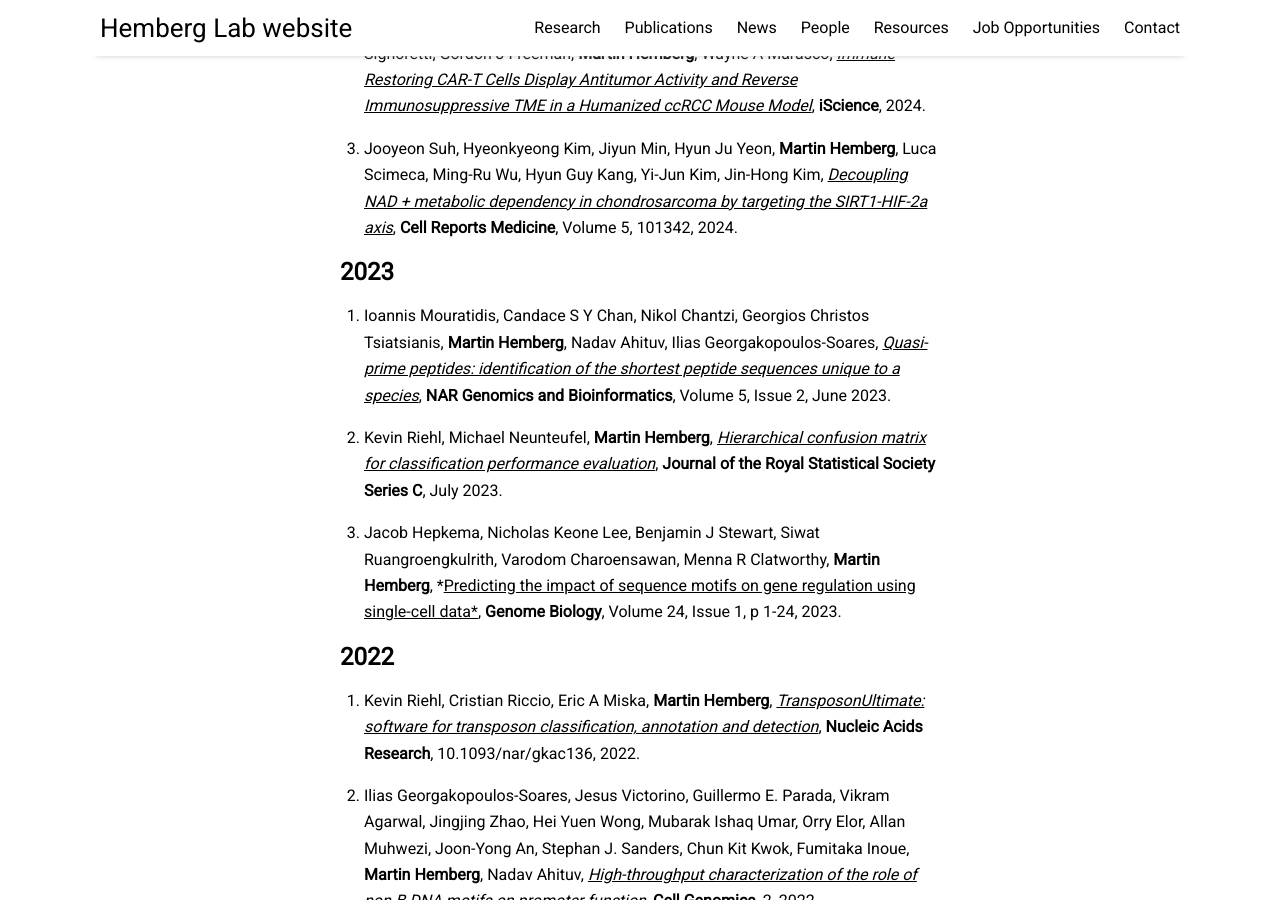
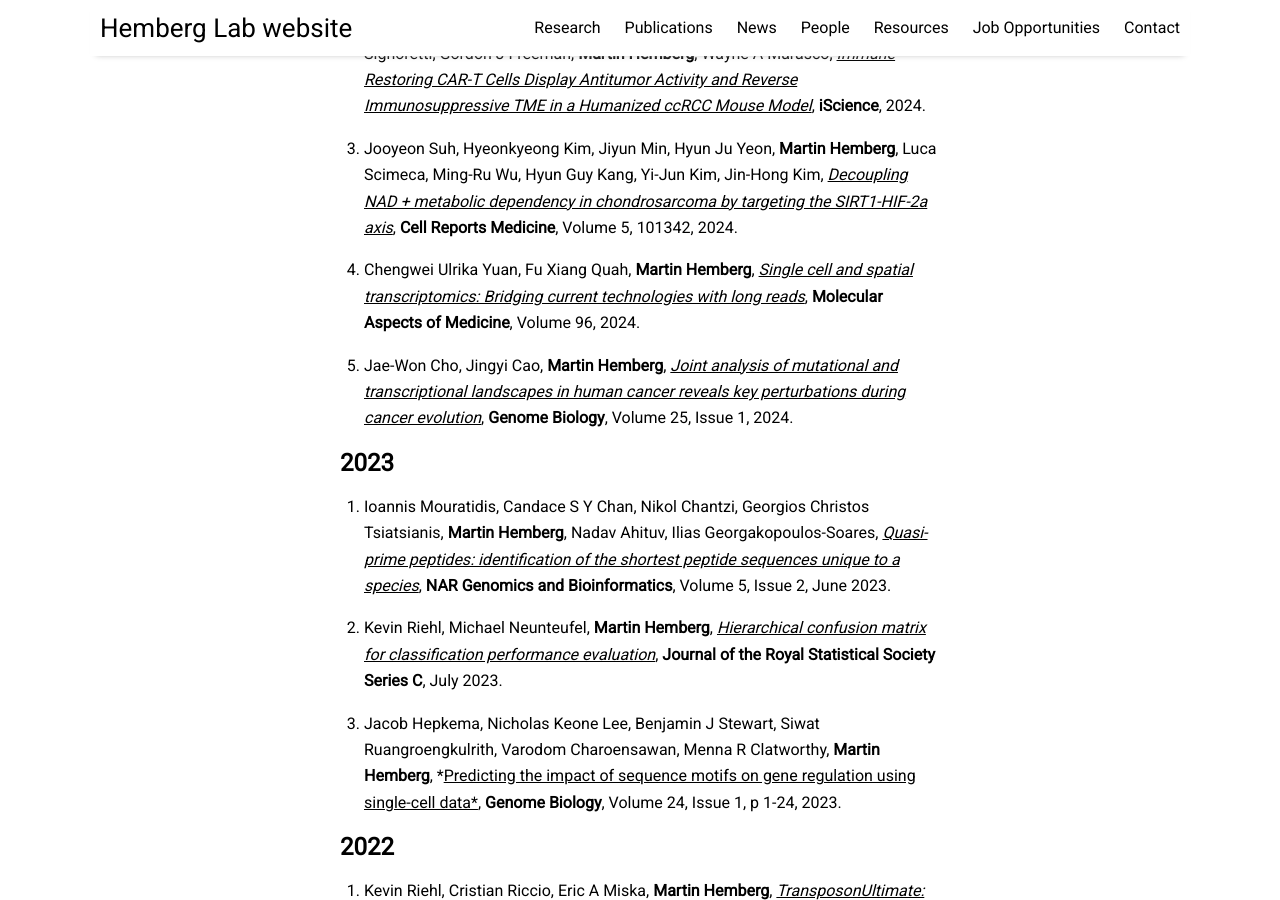
Before and after one commit to jaewon-cho/sdfasdf2dscf34fad.github.io, a Jekyll site: the page built from pages/publications.md, in a window 1280 px wide and 900 px high, scrolled down 512 px. Built offline with Jekyll 4.4.1, drawn with Linux system fonts in a browser that asks for light colours; nearby versions of some CDN libraries.

Commit message:
Updated publications and news

```diff
--- a/pages/publications.md
+++ b/pages/publications.md
@@ -15,6 +15,10 @@ For an up to date list of all publications (including preprints), please see [Go
 2. Yufei Wang, Jae-Won Cho, Gabriella Kastrunes, Alicia Buck, Cecile Razimbaud, Aedin C Culhane, Jiusong Sun, David A Braun, Toni K Choueiri, Catherine J Wu, Kristen Jones, Quang-De Nguyen, Zhu Zhu, Kevin Wei, Quan Zhu, Sabina Signoretti, Gordon J Freeman, **Martin Hemberg**, Wayne A Marasco, [*Immune Restoring CAR-T Cells Display Antitumor Activity and Reverse Immunosuppressive TME in a Humanized ccRCC Mouse Model*](https://www.cell.com/iscience/pdf/S2589-0042(24)00100-7.pdf), **iScience**, 2024.
 
 3. Jooyeon Suh, Hyeonkyeong Kim, Jiyun Min, Hyun Ju Yeon, **Martin Hemberg**, Luca Scimeca, Ming-Ru Wu, Hyun Guy Kang, Yi-Jun Kim, Jin-Hong Kim, [*Decoupling NAD + metabolic dependency in chondrosarcoma by targeting the SIRT1-HIF-2a axis*](https://www.cell.com/cell-reports-medicine/pdf/S2666-3791(23)00559-1.pdf), **Cell Reports Medicine**, Volume 5, 101342, 2024.
+
+4. Chengwei Ulrika Yuan, Fu Xiang Quah, **Martin Hemberg**, [*Single cell and spatial transcriptomics: Bridging current technologies with long reads*](https://www.sciencedirect.com/science/article/pii/S0098299724000141), **Molecular Aspects of Medicine**, Volume 96, 2024.
+
+5. Jae-Won Cho, Jingyi Cao, **Martin Hemberg**, [*Joint analysis of mutational and transcriptional landscapes in human cancer reveals key perturbations during cancer evolution*](https://link.springer.com/article/10.1186/s13059-024-03201-1), **Genome Biology**, Volume 25, Issue 1, 2024.
 
 ## <a id="2023"></a>2023
 
```
Also changed, not shown: pages/news.md (+9 -0 lines), assets/img/lab_skitrip_2024.jpg (added).
